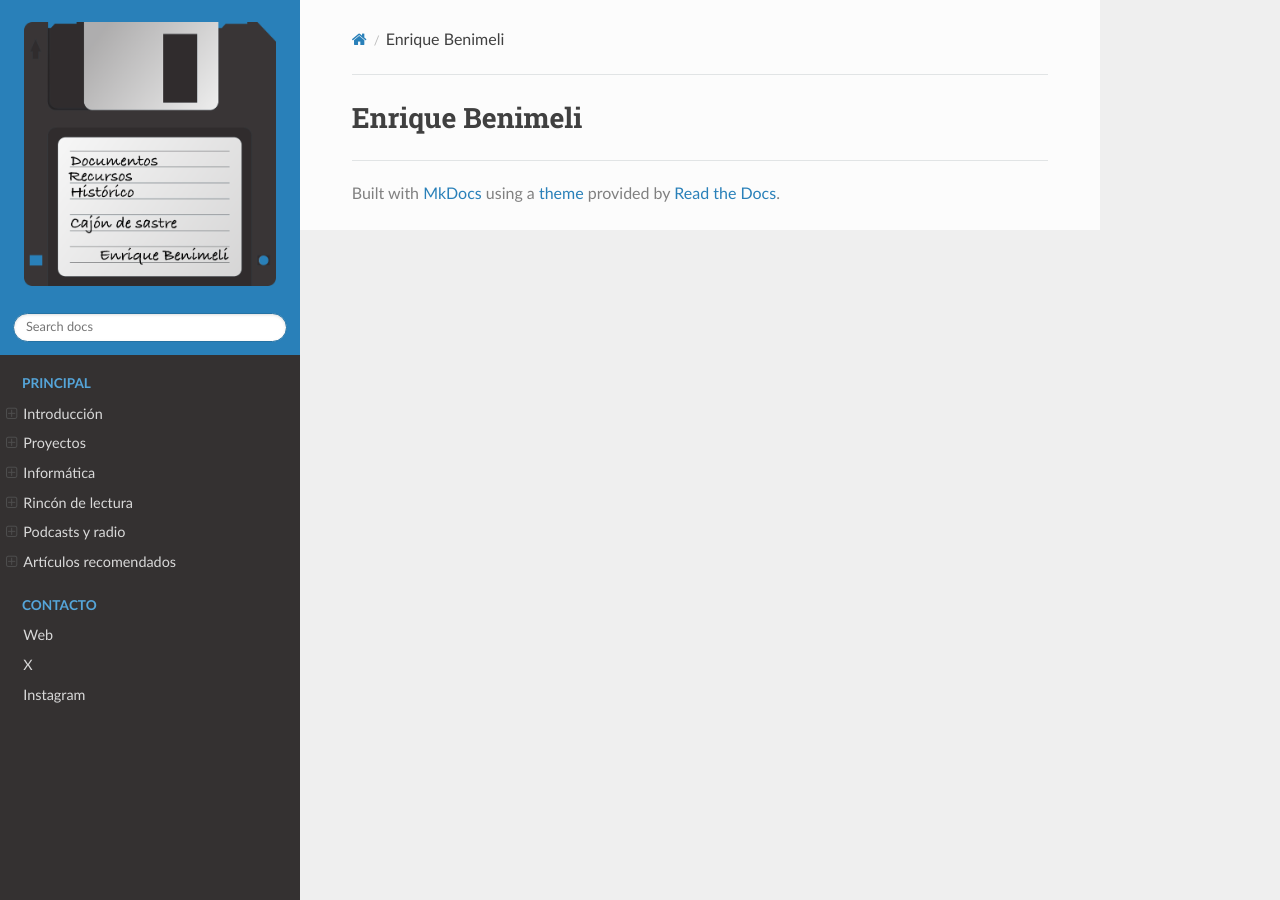
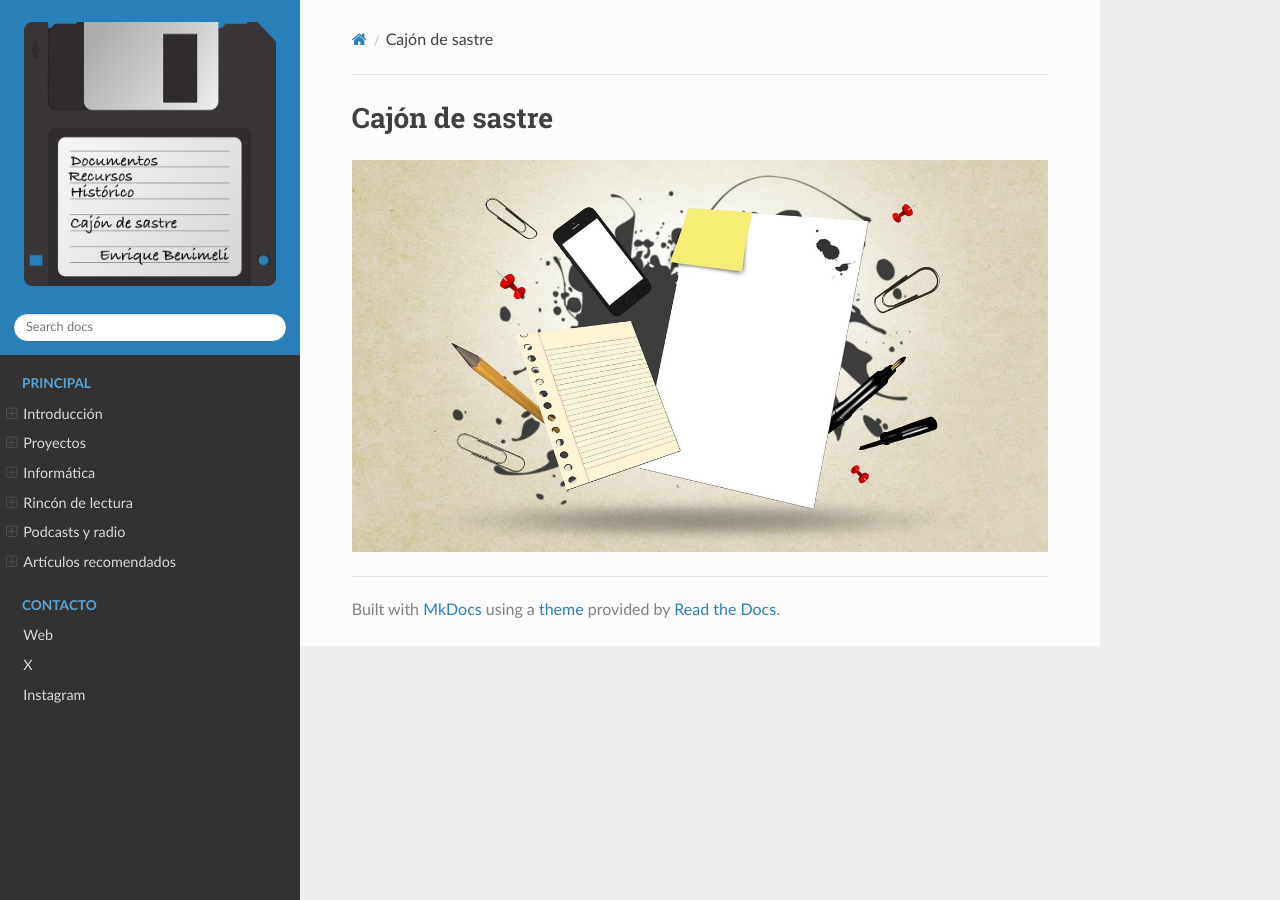
Before and after one commit to ebenimeli/ebenimeli-docs, an MkDocs documentation site: the page built from docs/index.md, in a window 1280 px wide. Built offline with MkDocs 1.6.1, drawn with Linux system fonts in a browser that asks for light colours; nearby versions of some CDN libraries.

Commit message:
Contents update

```diff
--- a/docs/index.md
+++ b/docs/index.md
@@ -1,2 +1,4 @@
 
-# Enrique Benimeli
+# Cajón de sastre
+
+[![image](images/docs.jpg)]()
```
Also changed, not shown: docs/contents/recomendaciones/bebe.md (+1 -0 lines), docs/images/docs.jpg (added).
